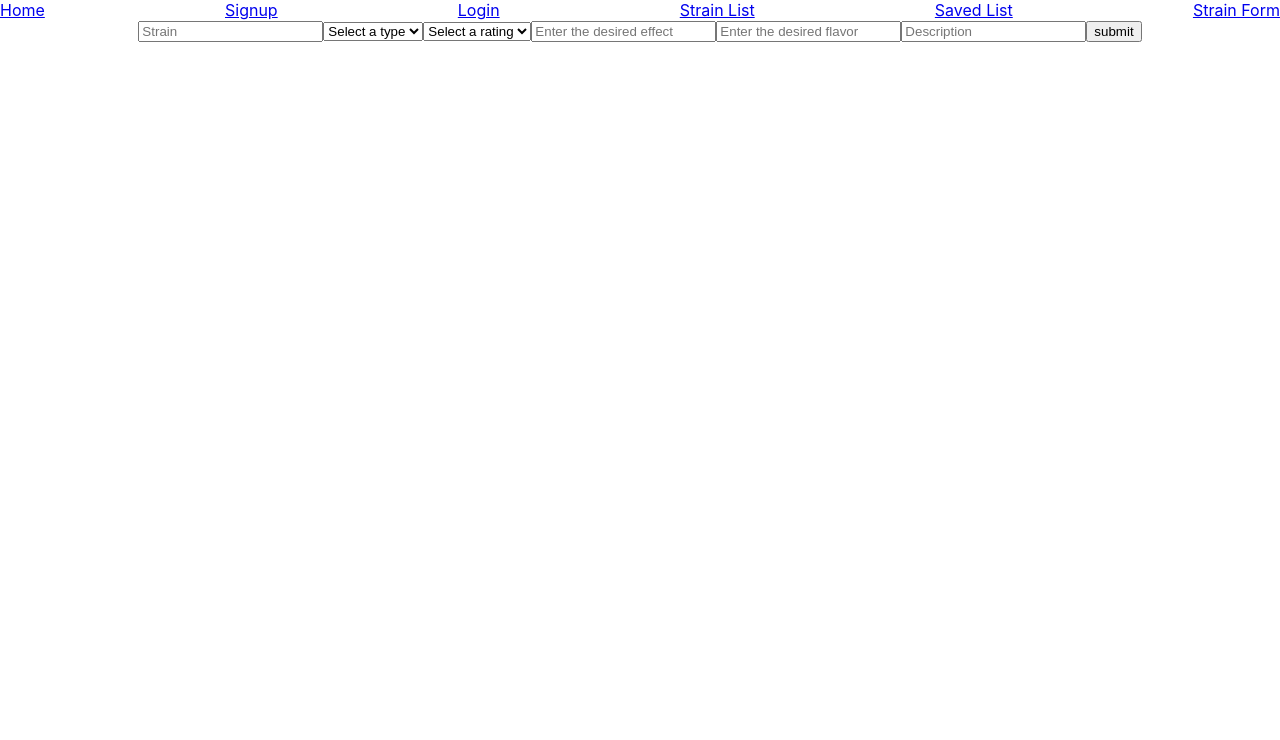
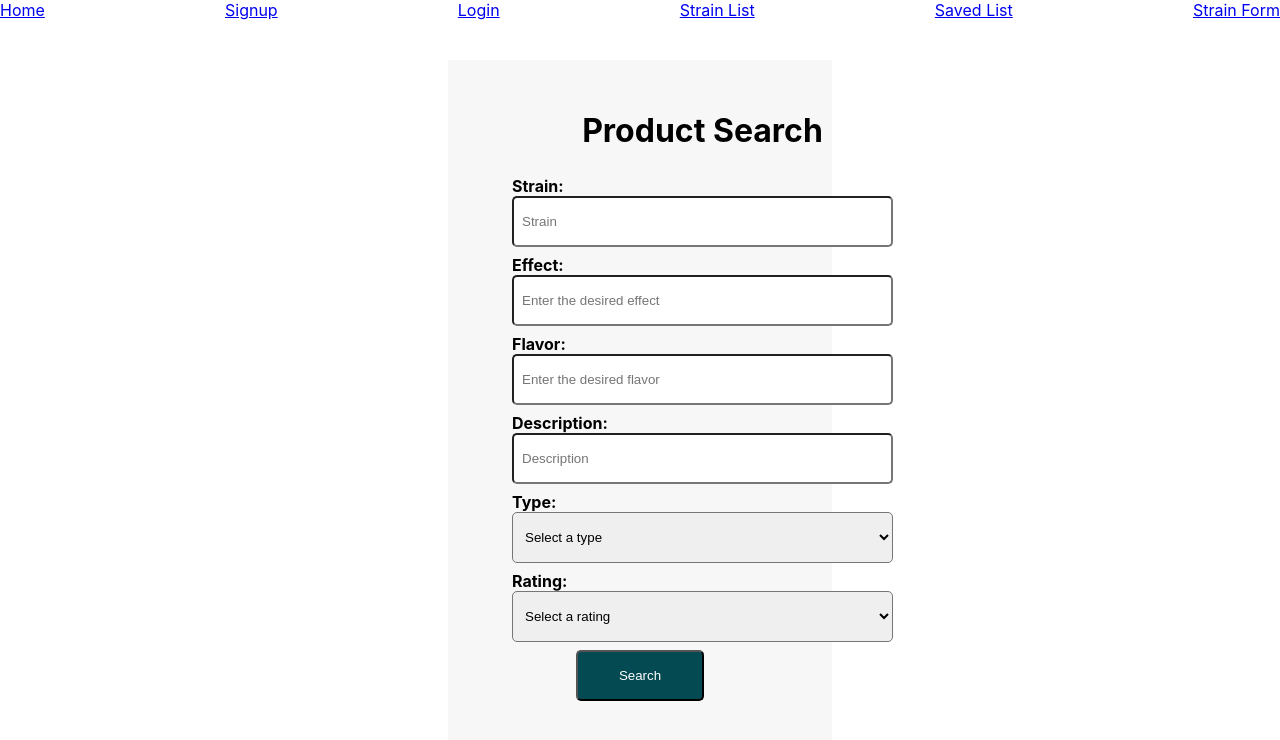
Before and after one commit to SeanShadle/front-end, a React (Create React App) app in the folder medcabinet/: page /StrainForm in a window 1280 px wide. Shown: the top 740 px of the page. Built offline with nearby package versions, Linux system fonts and the light colour scheme.

Commit message:
Styled strainform

```diff
--- a/medcabinet/src/components/Login.js
+++ b/medcabinet/src/components/Login.js
@@ -52,10 +52,6 @@ const StyledInput = styled.input`
     margin-bottom: 1vh;
     border-radius: 5px;
 `
-const StyledP = styled.p`
-    width: 20vw;
-    text-align: center;
-`
 
 const StyledSubmit = styled.input`
     width: 10vw;
--- a/medcabinet/src/components/StrainForm.js
+++ b/medcabinet/src/components/StrainForm.js
@@ -1,5 +1,6 @@
 import React from 'react'
 import {useForm} from "react-hook-form"
+import styled, {keyframes} from 'styled-components'
 
 export default function StrainForm(){
     const {register, handleSubmit, errors} = useForm();
@@ -9,26 +10,75 @@ export default function StrainForm(){
     }
 
     return (
-        <form onSubmit={handleSubmit(onSubmit)}>
-            <input type="text" placeholder="Strain" ref={register} />
-            <select>
+        <FormDiv>
+        <StyledForm onSubmit={handleSubmit(onSubmit)}>
+            <Styledh2>Product Search</Styledh2>
+            <b>Strain:</b>
+            <StyledInput type="text" placeholder="Strain" ref={register} />
+            <b>Effect:</b>
+            <StyledInput type="text" placeholder="Enter the desired effect" ref={register} />
+            <b>Flavor:</b>
+            <StyledInput type="text" placeholder="Enter the desired flavor" ref={register} />
+            <b>Description:</b>
+            <StyledInput type="text" placeholder="Description" ref={register}/>
+            <b>Type:</b>
+            <StyledSelect>
                 <option value="">Select a type</option>
                 <option value="Sativa">Sativa</option>
                 <option value="Indica">Inidica</option>
                 <option value="Hybrid">Hybrid</option>
-            </select>
-            <select>
+            </StyledSelect>
+            <b>Rating:</b>
+            <StyledSelect>
                 <option value="">Select a rating</option>
                 <option value="one">★☆☆☆☆</option>
                 <option value="two">★★☆☆☆</option>
                 <option value="three">★★★☆☆</option>
                 <option value="four">★★★★☆</option>
                 <option value="five">★★★★★</option>
-            </select>
-            <input type="text" placeholder="Enter the desired effect" ref={register} />
-            <input type="text" placeholder="Enter the desired flavor" ref={register} />
-            <input type="text" placeholder="Description" ref={register}/>
-            <input type="submit" value="submit" />
-        </form>
+            </StyledSelect>
+            <StyledSubmit type="submit" value="Search" />
+        </StyledForm>
+        </FormDiv>
     )
 }
+
+const FormDiv = styled.div`
+    display: flex;
+    background-color: #F7F7F7;
+    width: 25vw;
+    margin: 5vh 35vw;
+    padding: 3vh 0 5vh 5vw;
+    text-align: left;
+`
+const StyledForm = styled.form`
+    display:flex;
+    flex-direction: column;
+`
+
+const Styledh2 = styled.h2`
+    text-align:center;
+    font-size: 2rem;
+`
+
+const StyledInput = styled.input`
+    padding: 1rem 12rem 1rem .5rem;
+    margin-bottom: 1vh;
+    border-radius: 5px;
+`
+
+const StyledSelect = styled.select`
+    padding: 1rem 12rem 1rem .5rem;
+    margin-bottom: 1vh;
+    border-radius: 5px;
+`
+
+const StyledSubmit = styled.input`
+    width: 10vw;
+    color: white;
+    background-color: #044A53;
+    padding: 1rem 0rem;
+    text-align:center;
+    border-radius: 5px;
+    margin-left: 5vw
+`
```
